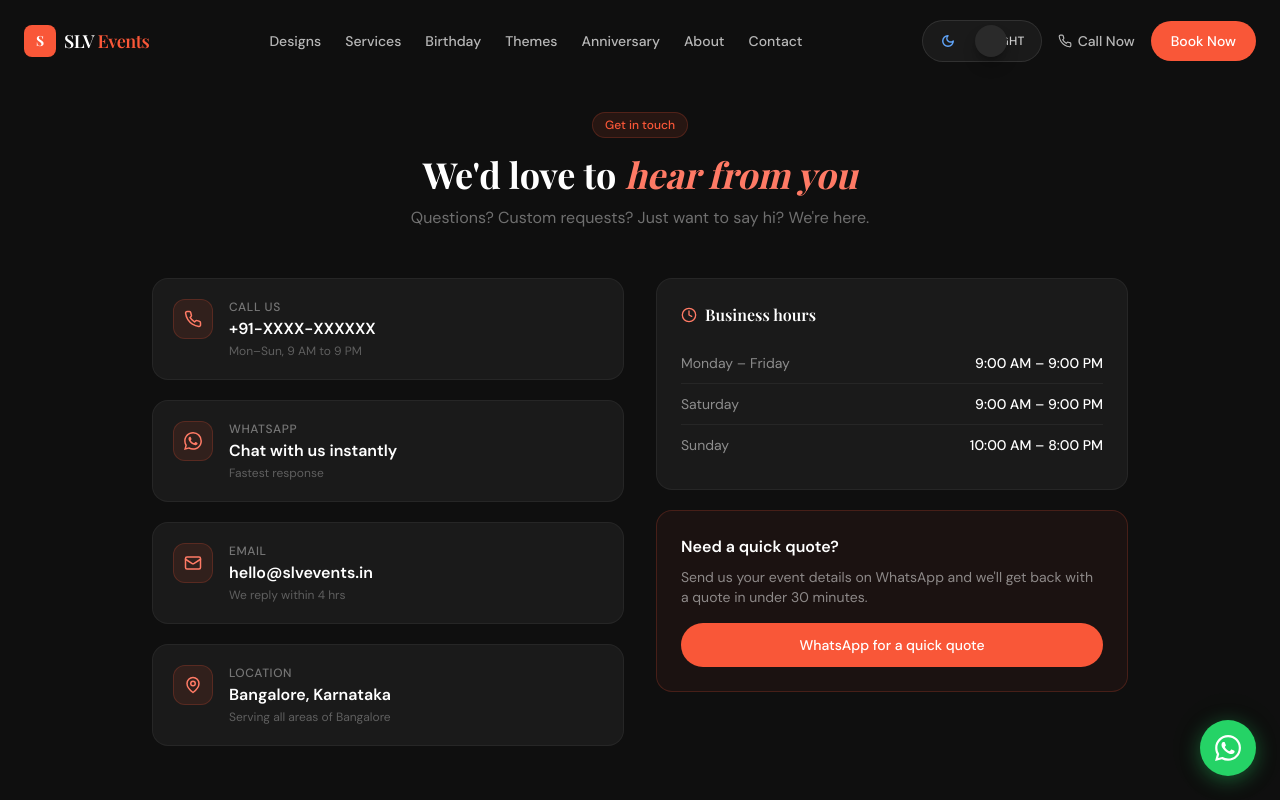
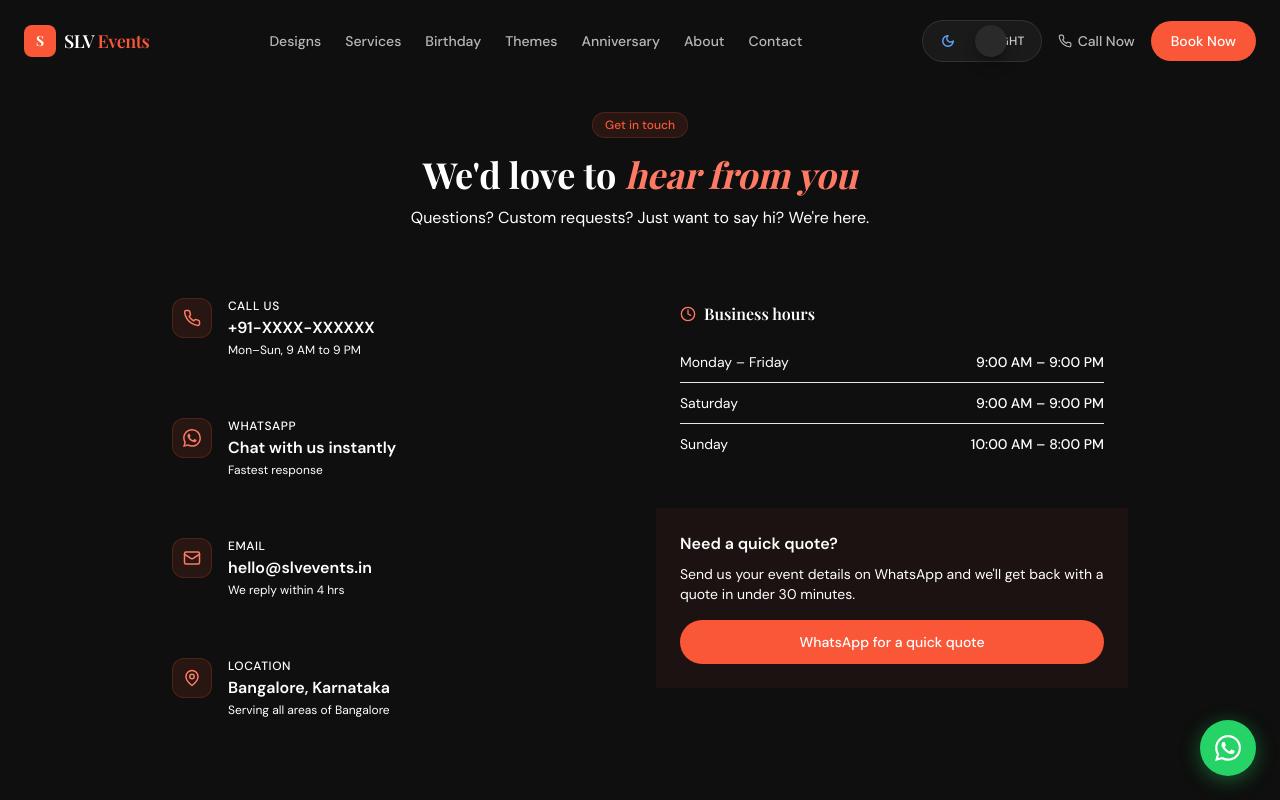
Before and after one commit to MrAlpha00/makeover, a Next.js app: page /contact in a window 1280 px wide. Shown: the top 800 px of the page. Built offline with nearby package versions, Linux system fonts and the light colour scheme; a web font is replaced by a local one.

Commit message:
feat: create contact page with contact details, business hours, and quick quote CTA

```diff
--- a/app/contact/page.js
+++ b/app/contact/page.js
@@ -10,14 +10,14 @@ export const metadata = {
 
 export default function ContactPage() {
   return (
-    <div className="min-h-screen bg-dark-900">
+    <div className="min-h-screen bg-light-primary dark:bg-dark-900">
       <Navbar />
       <WhatsAppButton />
       <div className="max-w-5xl mx-auto px-4 sm:px-6 pt-28 pb-20">
         <div className="text-center mb-12">
           <span className="badge mb-4">Get in touch</span>
-          <h1 className="font-display text-4xl font-bold text-white mb-3">We'd love to <span className="italic text-coral-400">hear from you</span></h1>
-          <p className="text-white/40">Questions? Custom requests? Just want to say hi? We're here.</p>
+          <h1 className="font-display text-4xl font-bold text-light-text-primary dark:text-white mb-3">We'd love to <span className="italic text-coral-400">hear from you</span></h1>
+          <p className="text-light-text-secondary dark:text-white/40">Questions? Custom requests? Just want to say hi? We're here.</p>
         </div>
 
         <div className="grid md:grid-cols-2 gap-8">
@@ -29,18 +29,18 @@ export default function ContactPage() {
               { icon: <Mail size={18} />, title: 'Email', info: 'hello@slvevents.in', sub: 'We reply within 4 hrs', href: 'mailto:hello@slvevents.in' },
               { icon: <MapPin size={18} />, title: 'Location', info: 'Bangalore, Karnataka', sub: 'Serving all areas of Bangalore', href: null },
             ].map((item) => (
-              <div key={item.title} className="card-dark p-5 flex items-start gap-4">
+              <div key={item.title} className="card-light dark:card-dark p-5 flex items-start gap-4">
                 <div className="w-10 h-10 rounded-xl bg-coral-500/10 border border-coral-500/20 flex items-center justify-center text-coral-400 flex-shrink-0">
                   {item.icon}
                 </div>
                 <div>
-                  <p className="text-white/40 text-xs font-medium uppercase tracking-wider mb-0.5">{item.title}</p>
+                  <p className="text-light-text-secondary dark:text-white/40 text-xs font-medium uppercase tracking-wider mb-0.5">{item.title}</p>
                   {item.href ? (
-                    <a href={item.href} className="text-white font-semibold hover:text-coral-400 transition-colors">{item.info}</a>
+                    <a href={item.href} className="text-light-text-primary dark:text-white font-semibold hover:text-coral-400 transition-colors">{item.info}</a>
                   ) : (
-                    <p className="text-white font-semibold">{item.info}</p>
+                    <p className="text-light-text-primary dark:text-white font-semibold">{item.info}</p>
                   )}
-                  <p className="text-white/30 text-xs mt-0.5">{item.sub}</p>
+                  <p className="text-light-text-secondary dark:text-white/30 text-xs mt-0.5">{item.sub}</p>
                 </div>
               </div>
             ))}
@@ -48,26 +48,26 @@ export default function ContactPage() {
 
           {/* Hours + CTA */}
           <div className="space-y-5">
-            <div className="card-dark p-6">
+            <div className="card-light dark:card-dark p-6">
               <div className="flex items-center gap-2 mb-4">
                 <Clock size={16} className="text-coral-400" />
-                <h3 className="text-white font-semibold">Business hours</h3>
+                <h3 className="text-light-text-primary dark:text-white font-semibold">Business hours</h3>
               </div>
               {[
                 ['Monday – Friday', '9:00 AM – 9:00 PM'],
                 ['Saturday', '9:00 AM – 9:00 PM'],
                 ['Sunday', '10:00 AM – 8:00 PM'],
               ].map(([day, time]) => (
-                <div key={day} className="flex justify-between py-2.5 border-b border-white/5 last:border-0">
-                  <span className="text-white/50 text-sm">{day}</span>
-                  <span className="text-white text-sm font-medium">{time}</span>
+                <div key={day} className="flex justify-between py-2.5 border-b border-light-border dark:border-white/5 last:border-0">
+                  <span className="text-light-text-secondary dark:text-white/50 text-sm">{day}</span>
+                  <span className="text-light-text-primary dark:text-white text-sm font-medium">{time}</span>
                 </div>
               ))}
             </div>
 
-            <div className="card-dark p-6 bg-coral-500/5 border-coral-500/20">
-              <p className="text-white font-semibold mb-2">Need a quick quote?</p>
-              <p className="text-white/50 text-sm mb-4">
+            <div className="card-light dark:card-dark p-6 bg-coral-500/5 dark:bg-coral-500/5 border-coral-500/20 dark:border-coral-500/20">
+              <p className="text-light-text-primary dark:text-white font-semibold mb-2">Need a quick quote?</p>
+              <p className="text-light-text-secondary dark:text-white/50 text-sm mb-4">
                 Send us your event details on WhatsApp and we'll get back with a quote in under 30 minutes.
               </p>
               <a
```
